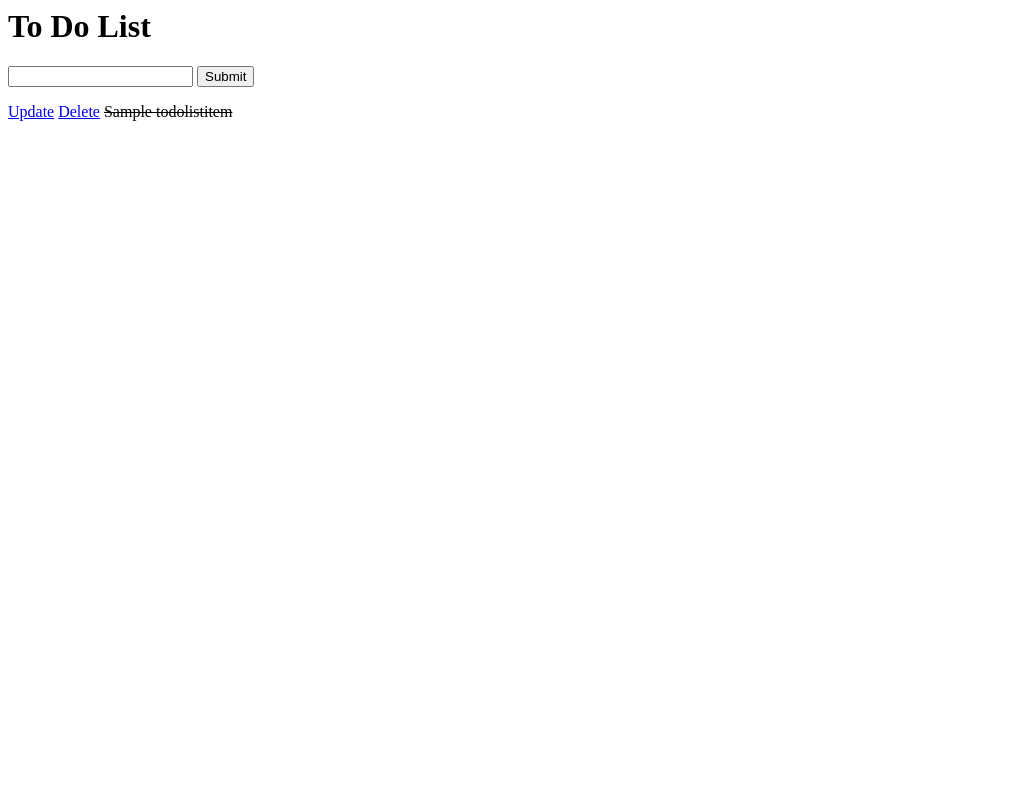
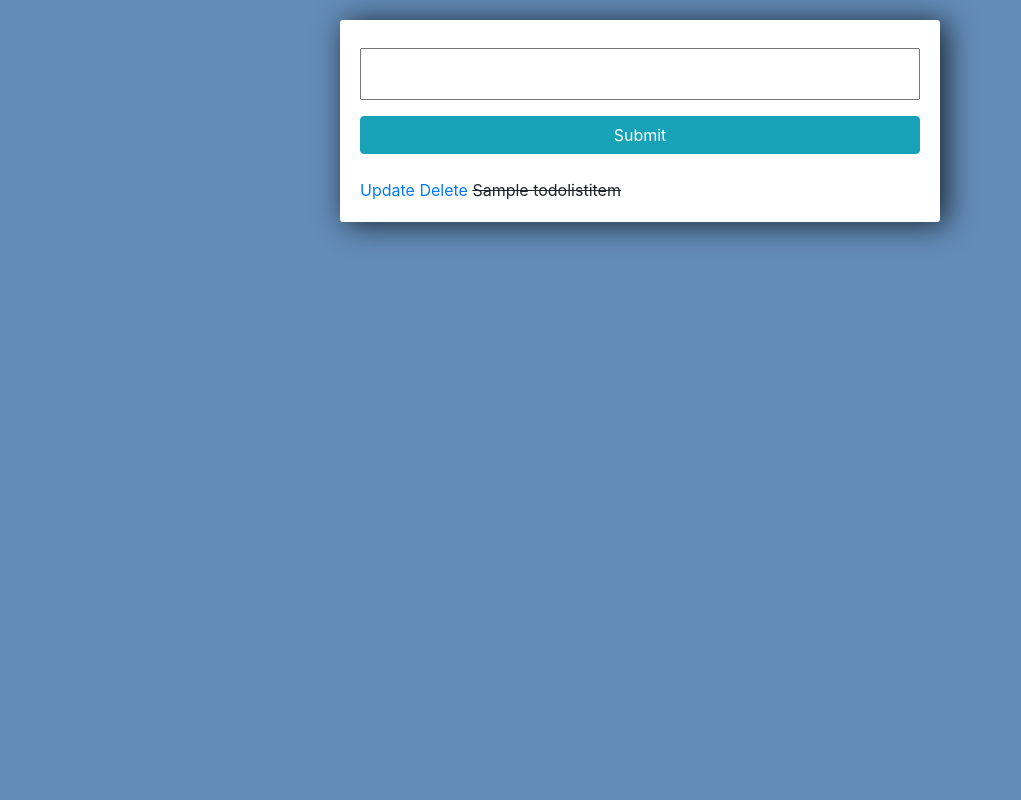
Before and after one commit to dianapatrong/todoproject, a Django app: page / in a window 1280 px wide. Shown: the whole page, without its empty margins (0-1021 px from the left). Run offline with Django 3.2, Linux system fonts and the light colour scheme; tables that the repository leaves empty hold one stand-in row (values such as "Sample post"); some libraries are stand-ins or nearby versions.

Commit message:
Added stylesheet to main todolist html

```diff
--- a/templates/todolist.html
+++ b/templates/todolist.html
@@ -1,10 +1,60 @@
-<h1>To Do List</h1>
+<link rel="stylesheet" href="https://stackpath.bootstrapcdn.com/bootstrap/4.3.1/css/bootstrap.min.css" integrity="sha384-ggOyR0iXCbMQv3Xipma34MD+dH/1fQ784/j6cY/iJTQUOhcWr7x9JvoRxT2MZw1T" crossorigin="anonymous">
+
+<style>
+
+	body{
+		background-color: #638CB8;
+	}
+
+	input{
+		width: 100%;
+		padding: 12px 20px;
+		margin: 8px 0;
+		box-sizing: border-box;
+	}
+
+	input::placeholder {
+	  color: #d3d3d3;
+	}
+
+	.submit{
+		background-color: #6BA3E8;
+	}
+
+	.center-column{
+		width:600px;
+		margin: 20px auto;
+		padding:20px;
+		background-color: #fff;
+		border-radius: 3px;
+		box-shadow: 6px 2px 30px 0px rgba(0,0,0,0.75);
+	}
+
+	.item-row{
+		background-color: #906abd;
+		margin: 10px;
+		padding: 20px;
+		border-radius: 3px;
+		color: #fff;
+		font-size: 16px;
+		box-shadow: 0px -1px 10px -4px rgba(0,0,0,0.75);
+	}
+
+	.btn-danger{
+		background-color: #ffae19;
+		border-color: #e59400;
+	}
+
+</style>
+
+<div class="center-column">
     <form method="POST" action="/addItem/">
         {% csrf_token %}
         {{form.title}}
-    <input type="submit" name="Create Task">
+        <input class="btn btn-info" type="submit" name="Create Task">
     </form>
 
+    <div class="todo-list">
         {% for item in items %}
             <div>
                 <a href="{% url 'update_item' item.id %}">Update</a>
@@ -16,3 +66,5 @@
                 {% endif %}
             </div>
         {% endfor %}
+    </div>
+</div>
```
Lines whose indentation alone changed are shown as unchanged.
